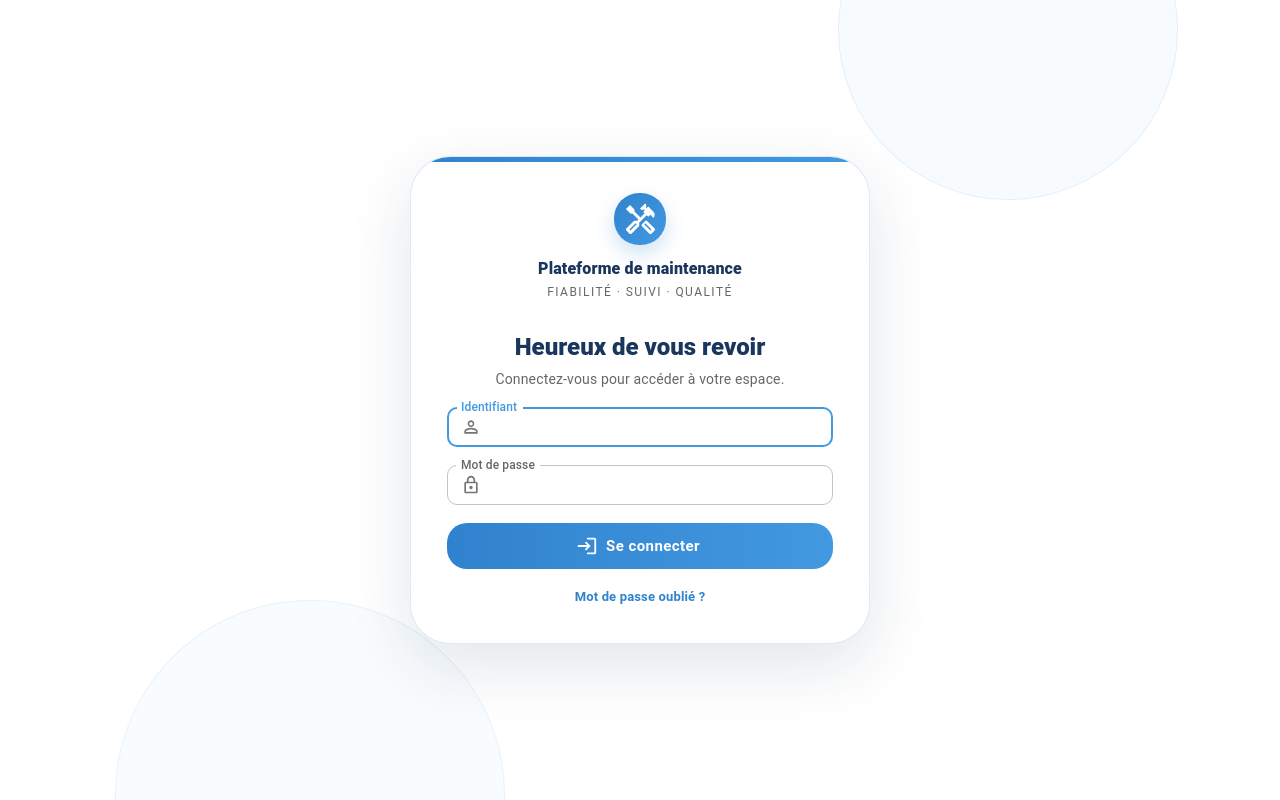
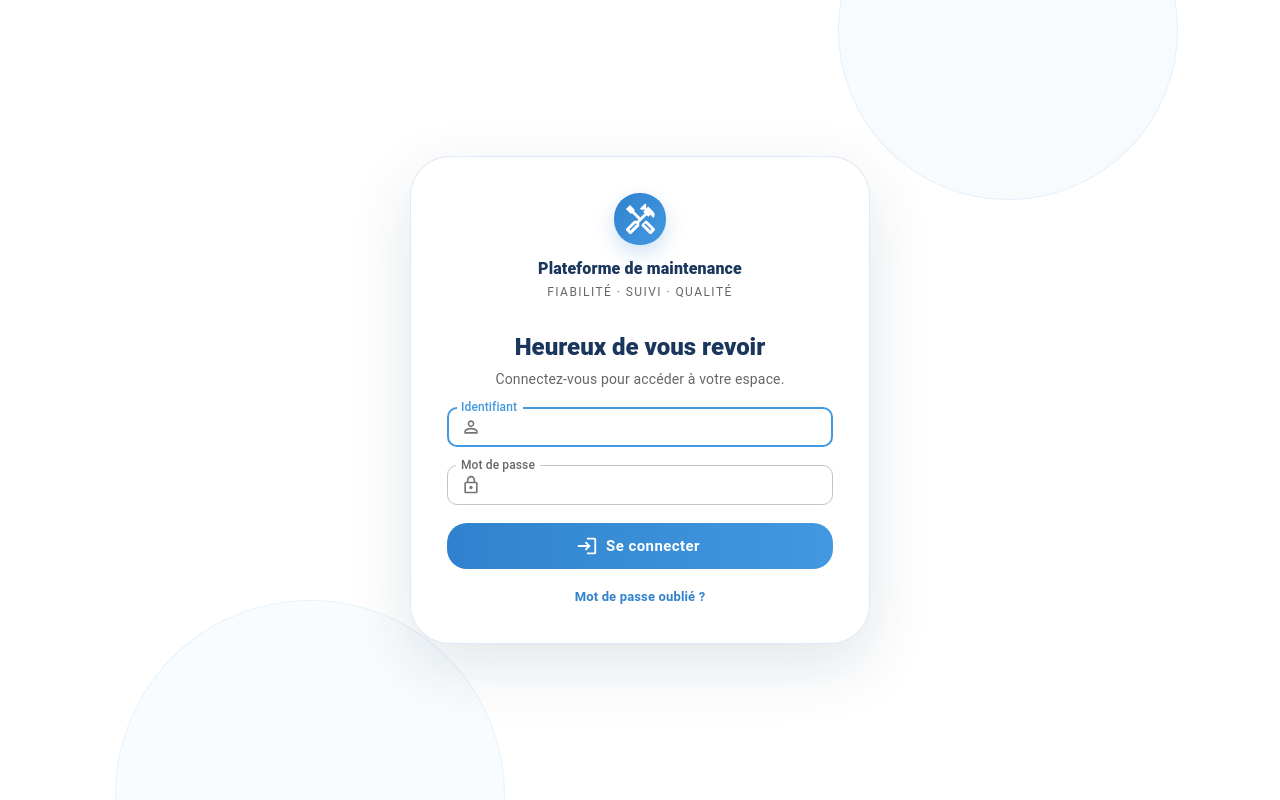
Before and after one commit to holy42/maintenance-frontend, a React (Vite) app: page /connexion in a window 1280 px wide. Built offline with nearby package versions, Linux system fonts and the light colour scheme; no server answers.

Commit message:
bande bleu enlevé

```diff
--- a/src/layouts/AuthLayout.tsx
+++ b/src/layouts/AuthLayout.tsx
@@ -28,7 +28,6 @@ export default function AuthLayout() {
           borderRadius: 4, bgcolor: "#fff", color: "#1a365d", boxShadow: "0 22px 64px rgba(15, 42, 77, 0.12)",
           borderColor: "rgba(49, 130, 206, 0.16)",
         }}>
-          <Box sx={{ position: "absolute", top: 0, left: 0, right: 0, height: 5, background: "linear-gradient(90deg, #3182ce, #4299e0)" }} />
           <Stack alignItems="center" spacing={1.25}>
             <Box sx={{
               width: 52, height: 52, display: "grid", placeItems: "center", borderRadius: 2.5,
```
